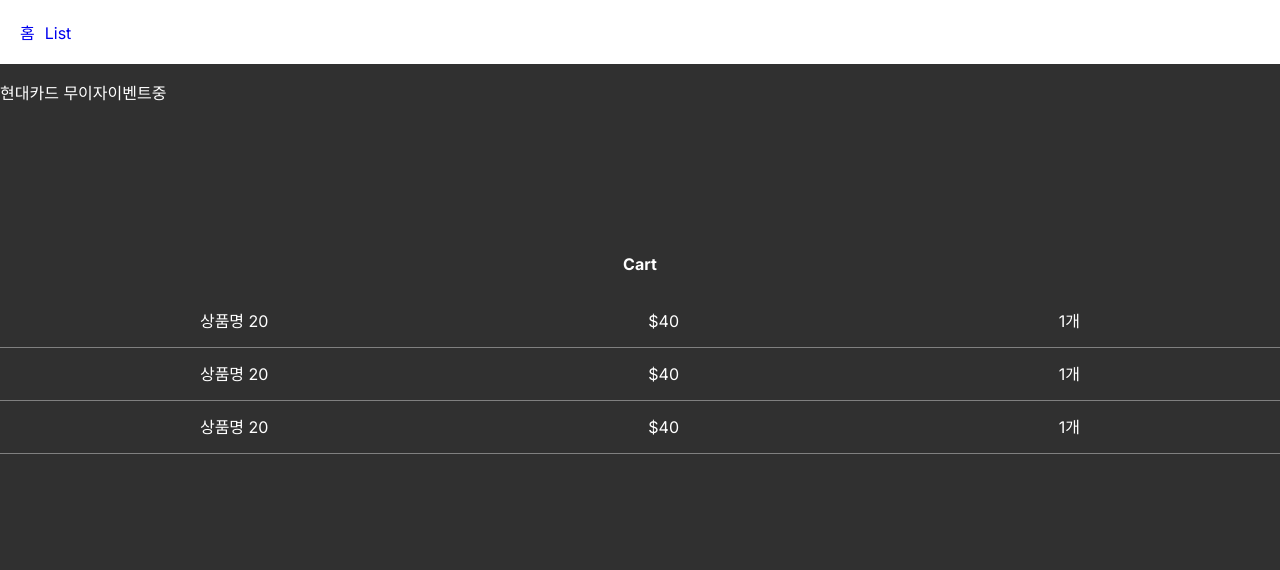
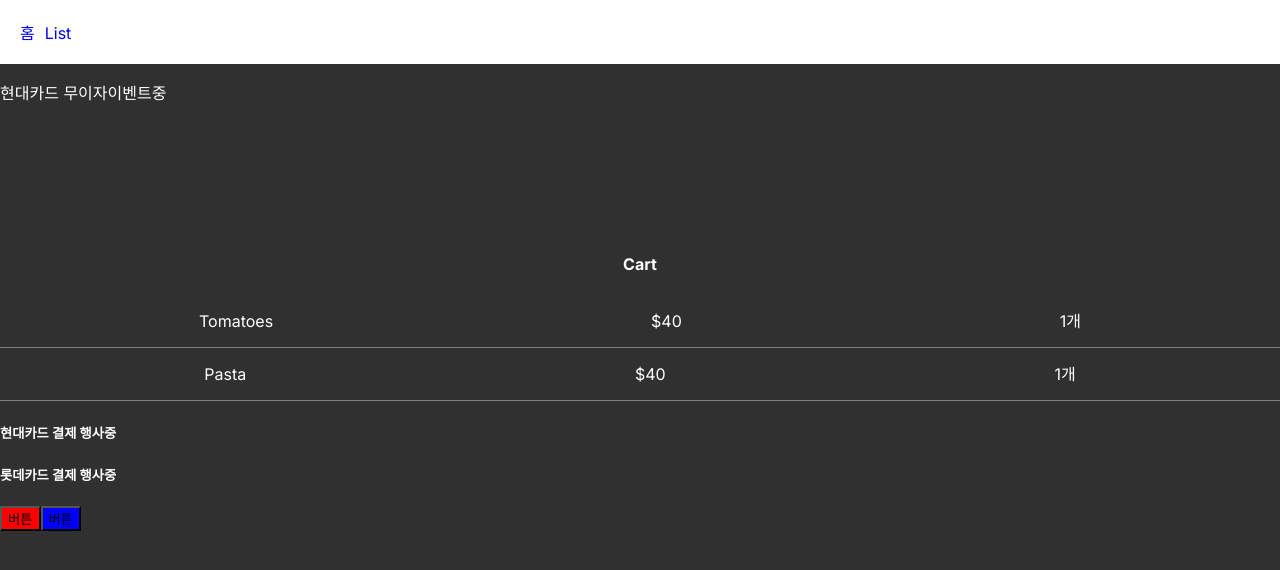
Before and after one commit to ynurr/a-next-fresh, a Next.js app: page /cart in a window 1280 px wide. Shown: the top 570 px of the page. Built offline with nearby package versions, Linux system fonts and the light colour scheme.

Commit message:
Component에 데이터 전해주려면 props

```diff
--- a/app/cart/page.js
+++ b/app/cart/page.js
@@ -1,22 +1,36 @@
 import {age, name} from './data.js'
 
 export default function Cart() {
+  let 장바구니 = ['Tomatoes', 'Pasta']
   return (
     <div>
       <h4 className="title">Cart</h4>
-      <CartItem/>
-      <CartItem/>
-      <CartItem/>
+      <CartItem item={장바구니[0]}/>
+      <CartItem item={장바구니[1]}/>
+      <Banner content="현대카드"/>
+      <Banner content="롯데카드"/>
+      <Btn color="red"/>
+      <Btn color="blue"/>
     </div>
   )
 }
 
-function CartItem() {
+function CartItem(props) {
   return (
     <div className="cart-item">
-      <p>상품명 {age}</p>
+      <p>{props.item}</p>
       <p>$40</p>
       <p>1개</p>
     </div>
   )
 }
+
+function Banner(props) {
+  return (
+    <h5>{props.content} 결제 행사중</h5>
+  )
+}
+
+function Btn(props) {
+  return <button style={{ background : props.color }}>버튼</button>
+}
```
